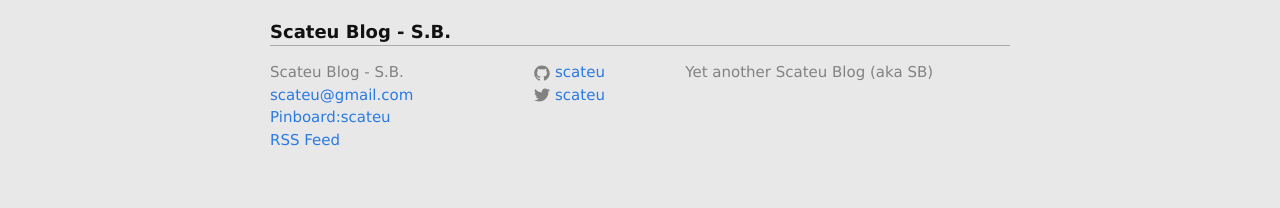
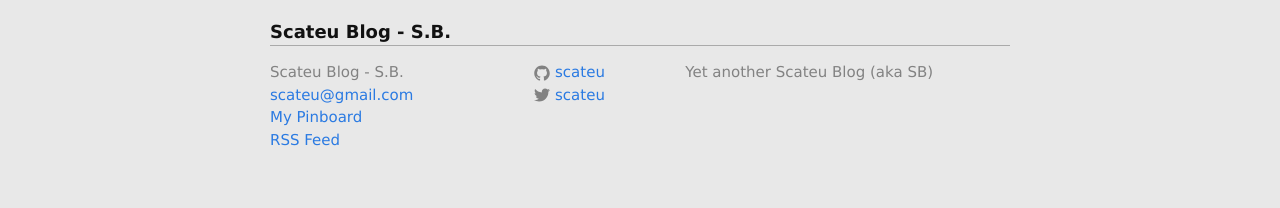
Before and after one commit to scateu/scateu.github.io, a Jekyll site: the page built from _pages/devices.md, in a window 1280 px wide. Shown: the part 2139-2347 px from the top of the page. Built offline with Jekyll 4.4.1, drawn with Linux system fonts in a browser that asks for light colours; comment, search, counter and statistics services are not loaded.

Commit message:
Mon Jul 10 20:00:10 CST 2017

```diff
--- a/_config.yml
+++ b/_config.yml
@@ -7,6 +7,7 @@ baseurl: "" # the subpath of your site, e.g. /blog/
 url: "http://scateu.github.io" # the base hostname & protocol for your site
 twitter_username: scateu
 github_username:  scateu
+pinboard_username: scateu
 linkedin_url: "http://cn.linkedin.com/in/scateu"
 facebook_url: "https://www.facebook.com/kangw2"
 flickr_url: ""
--- a/_includes/footer.html
+++ b/_includes/footer.html
@@ -9,8 +9,10 @@
         <ul class="contact-list">
           <li>{{ site.title }}</li>
           <li><a href="mailto:{{ site.email }}">{{ site.email }}</a></li>
-	  <li><a href="https://pinboard.in/u:scateu/public">Pinboard:scateu</a></li>
-	  <li><a href="http://scateu.me/feed.xml">RSS Feed</a></li>
+          {% if site.pinboard_username %}
+	  <li><a href="https://pinboard.in/u:{{ site.pinboard_username }}/public">My Pinboard</a></li>
+	  {% endif %}
+	  <li><a href="{{ site.url }}/feed.xml">RSS Feed</a></li>
         </ul>
       </div>
 
```
